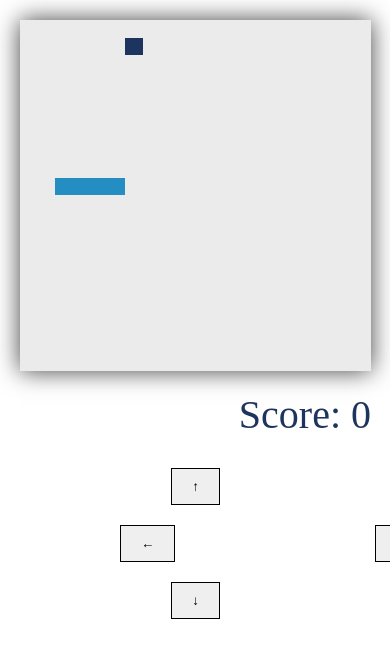
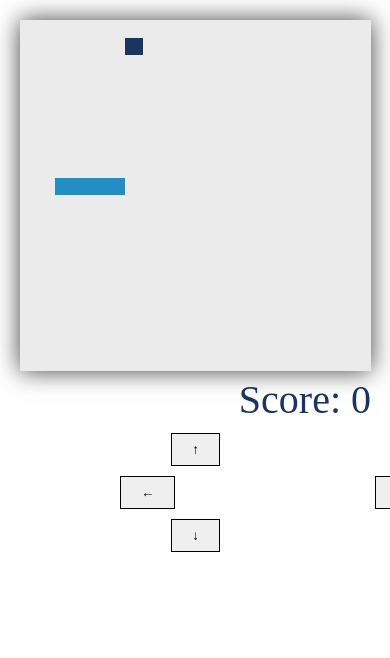
Before and after one commit to derrmru/react-snake-404, a React (Create React App) app: page / in a window 390 px wide. Shown: the top 658 px of the page. Built offline with nearby package versions, Linux system fonts and the light colour scheme; a web font is replaced by a local one.

Commit message:
buttons closer for mobile

```diff
--- a/src/components/Snake/Snake.css
+++ b/src/components/Snake/Snake.css
@@ -15,7 +15,7 @@
 }
 
 .point-bar {
-    margin: 20px auto;
+    margin: 5px auto;
     text-align: right;
 }
 
@@ -73,8 +73,8 @@
 }
 
 .snake-mobile-buttons div button {
-    margin: 10px 100px;
-    padding: 10px 20px;
+    margin: 5px 100px;
+    padding: 8px 20px;
     border-radius: 0;
     border: 1px solid black;
 }
```
